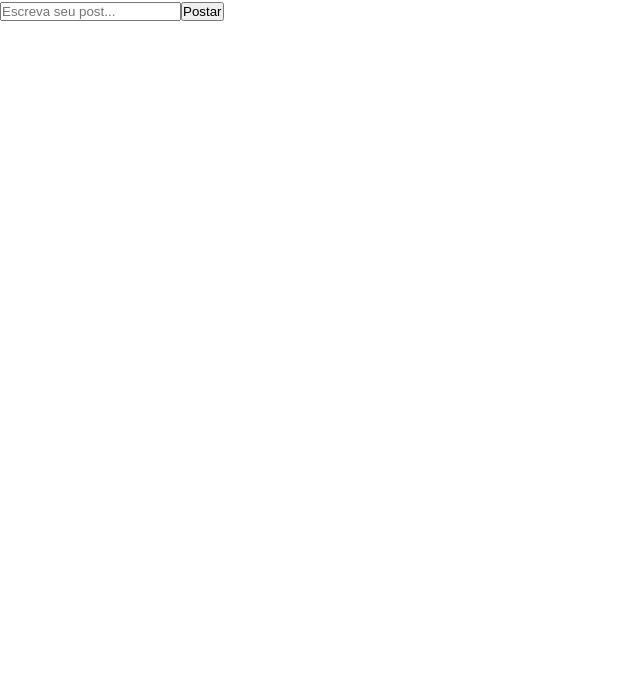
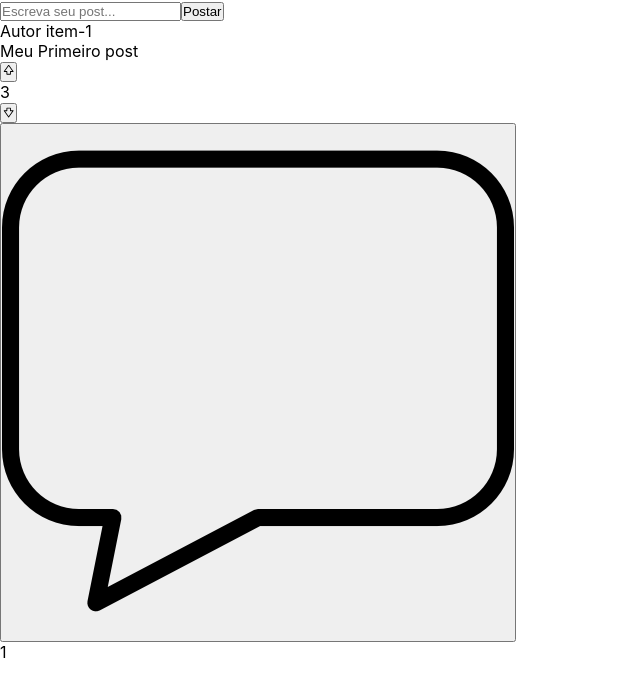
Before and after one commit to WeslleiBrito/project-front-end-integrator, a React (Create React App) app in the folder front-integator/: page / in a window 1280 px wide. Shown: the top 696 px of the page, without its empty margins (0-640 px from the left). Built offline with nearby package versions, Linux system fonts and the light colour scheme.

Commit message:
Guardando os dados da week-1

```diff
--- a/front-integator/package.json
+++ b/front-integator/package.json
@@ -9,6 +9,7 @@
     "axios": "^1.5.1",
     "react": "^18.2.0",
     "react-dom": "^18.2.0",
+    "react-icons": "^4.11.0",
     "react-scripts": "5.0.1",
     "styled-components": "^6.0.8",
     "web-vitals": "^2.1.4"
--- a/front-integator/src/Pages/Post/PostPage.js
+++ b/front-integator/src/Pages/Post/PostPage.js
@@ -1,8 +1,29 @@
 import {Main, FormPost, InputContent, ButtonPost, ListPost} from './PostStyle'
-
+import {Comment} from '../../components/Comment/Comment'
 
 export const PostPage = () => {
 
+    const posts = [
+        {
+            id: "idPost01",
+            name: "Autor item-1",
+            content: "Meu Primeiro post",
+            like: 5,
+            disLike: 2,
+            numberComment: 1,
+            comments: [
+                {
+                    id: "idPost01",
+                    name: "Autor item-1",
+                    content: "Meu Primeiro post",
+                    like: 5,
+                    disLike: 2,
+                    numberComment: 0,
+                    comments: []
+                }
+            ]
+        }
+    ]
     return(
         <Main>
             <FormPost>
@@ -10,7 +31,13 @@ export const PostPage = () => {
                 <ButtonPost value={"Postar"}/>
             </FormPost>
             <ListPost>
-
+                {
+                    posts.map(post => {
+                        return (
+                            <Comment key={post.id} id={post.id} name={post.name} content={post.content} numberLike={post.like - post.disLike} numberComment={post.numberComment} comments={post.comments}/>
+                        )
+                    })
+                }
             </ListPost>
         </Main>
     )
--- /dev/null
+++ b/front-integator/src/components/Comment/Comment.js
@@ -0,0 +1,23 @@
+import React from 'react';
+import {Item, NameCreator, Content, SectionLike, Like, NumberLike, DisLike, CommentIcon, NumberComments} from './CommentStyle'
+
+
+
+export const Comment = (props) => {
+
+    const {id, name, content, numberLike, numberComment, coments} = props
+
+    return(
+        <Item id={id}>
+            <NameCreator>{name}</NameCreator>
+            <Content>{content}</Content>
+            <SectionLike>
+                <Like/>
+                <NumberLike>{numberLike}</NumberLike>
+                <DisLike/>
+            </SectionLike>
+            <CommentIcon/>
+            <NumberComments>{numberComment}</NumberComments>
+        </Item>
+    )
+}
--- /dev/null
+++ b/front-integator/src/components/Comment/CommentStyle.js
@@ -0,0 +1,48 @@
+import styled from "styled-components";
+import React from 'react';
+import { RxThickArrowUp, RxThickArrowDown } from "react-icons/rx";
+import commentIconImage from '../../assets/icons/conversation.png'
+
+export const Item = styled.li`
+`
+
+export const NameCreator = styled.p`
+`
+export const Content = styled.p`
+`
+
+export const SectionLike = styled.section`
+`
+
+export const Like = () => {
+
+    return(
+        <button>
+            <RxThickArrowUp/>
+        </button>
+    )
+}
+
+
+export const DisLike = () => {
+    return(
+        <button>
+            <RxThickArrowDown/>
+        </button>
+    )
+}
+
+export const CommentIcon = () => {
+    return(
+        <button>
+            <img alt="icon" src={commentIconImage}/>
+        </button>
+    )
+}
+
+
+export const NumberLike = styled.p`
+`
+
+export const NumberComments = styled.p`
+`
```
Also changed, not shown: front-integator/src/assets/icons/conversation.png (added), 1 other file (tests, documents, lock files or other folders).
